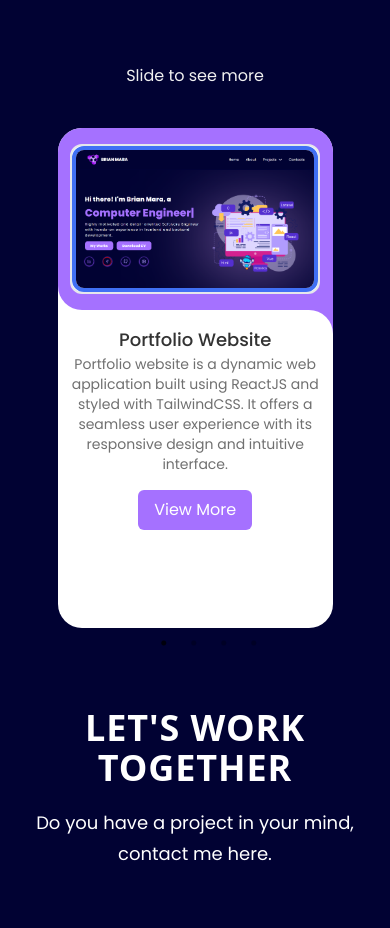
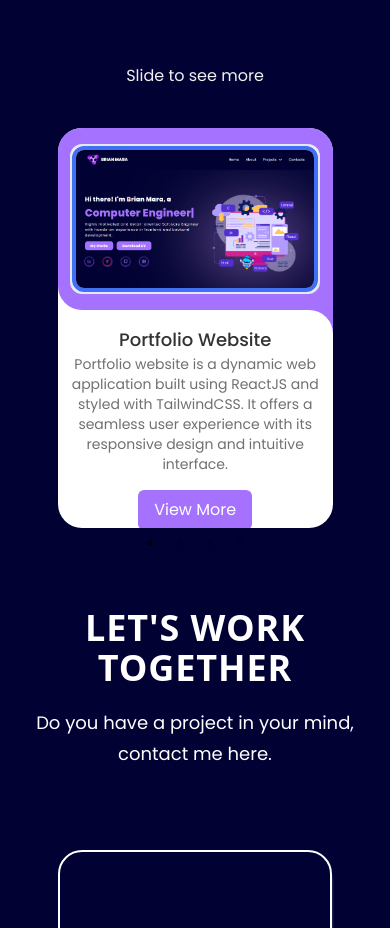
Before and after one commit to BrianMara2000/Portfolio, a React (Vite) app: page / in a window 390 px wide. Shown: the part 2660-3588 px from the top of the page. Built offline with nearby package versions, Linux system fonts and the light colour scheme.

Commit message:
Responsive carousel

```diff
--- a/src/components/Cards.jsx
+++ b/src/components/Cards.jsx
@@ -2,7 +2,7 @@ import PropTypes from "prop-types";
 
 const Cards = ({ name, description, tags, image }) => {
   return (
-    <div className="card w-full h-[500px] rounded-3xl bg-white ">
+    <div className="card max-w-[400px] w-full h-[400px] rounded-3xl bg-white ">
       <div className="image-content relative flex flex-col px-2 py-4 items-center gap-y-1">
         <span className="overlay absolute h-full w-full bg-vivid left-0 top-0 rounded-t-3xl rounded-bl-3xl before:content-[' '] before:absolute before:h-10 before:w-10 before:bg-vivid before:right-0 before:-bottom-10 after:content-[' '] after:absolute after:h-10 after:w-10 after:right-0 after:-bottom-10 after:rounded-tl-none after:rounded-tr-3xl after:rounded-b-none after:bg-white"></span>
         <div className="card-iamge relative h-[150px] w-[250px] border-2 rounded-xl bg-white">
--- a/src/components/Projects.jsx
+++ b/src/components/Projects.jsx
@@ -24,25 +24,18 @@ const Projects = () => {
       {
         breakpoint: 1200,
         settings: {
-          slidesToShow: 3,
-          slidesToScroll: 3,
+          slidesToShow: 2,
+          slidesToScroll: 1,
           infinite: true,
           dots: true,
         },
       },
       {
-        breakpoint: 600,
-        settings: {
-          slidesToShow: 2,
-          slidesToScroll: 2,
-          initialSlide: 2,
-        },
-      },
-      {
-        breakpoint: 480,
+        breakpoint: 800,
         settings: {
           slidesToShow: 1,
           slidesToScroll: 1,
+          initialSlide: 2,
         },
       },
     ],
@@ -92,7 +85,7 @@ const Projects = () => {
         <Slider
           ref={slider}
           {...settings}
-          className="flex justify-between items-center font-poppins w-full gap-x-5 py-10"
+          className="flex justify-center items-center font-poppins w-full gap-x-5 py-10"
         >
           {projects.map((project) => (
             <Cards
--- a/src/index.css
+++ b/src/index.css
@@ -179,6 +179,9 @@
 
 .slick-slide > div {
   margin:0 20px;
+  display: flex;
+  align-items: center;
+  justify-content: center;
 }
 
 .slick-slider {
@@ -208,7 +211,3 @@
 .contact-info::after {
   color: #8749f2;
 }
-
-.slick-next {
-  display: none;
-}
```
